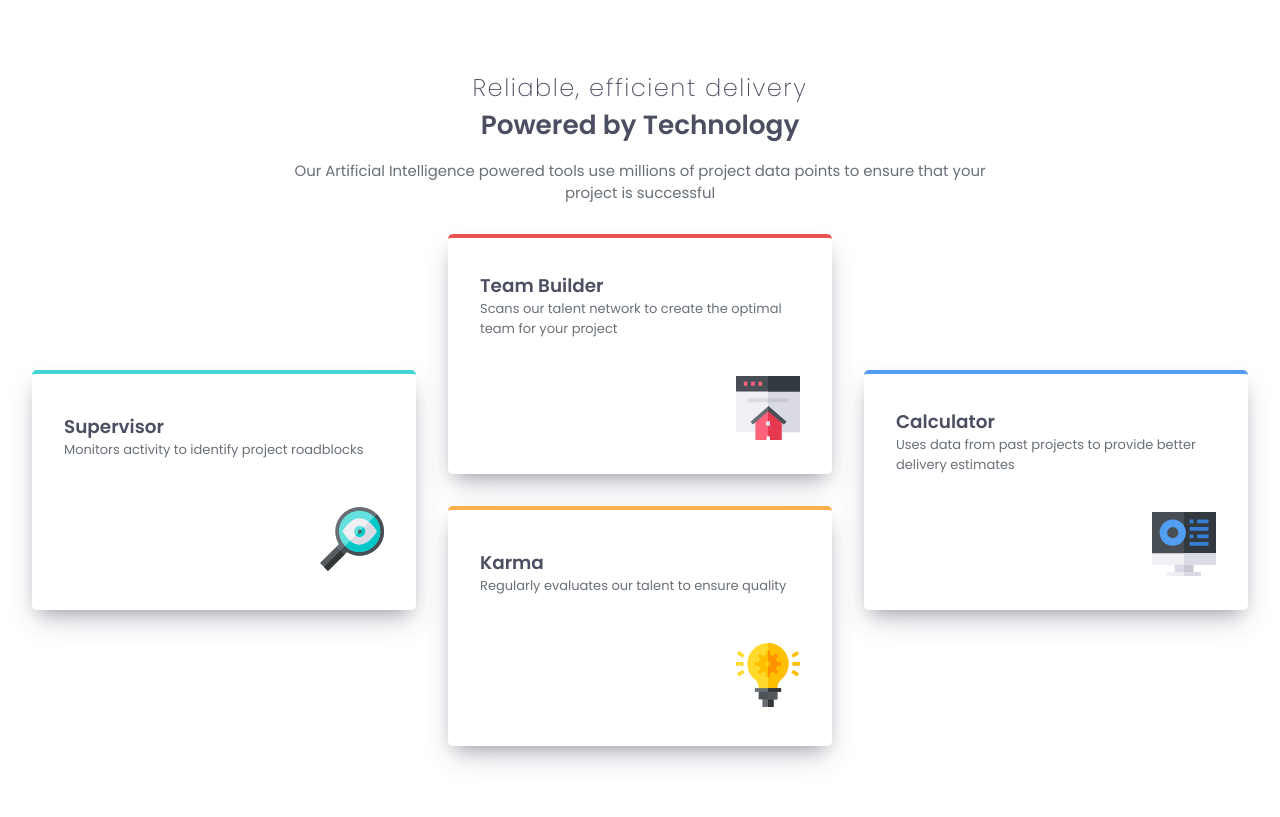
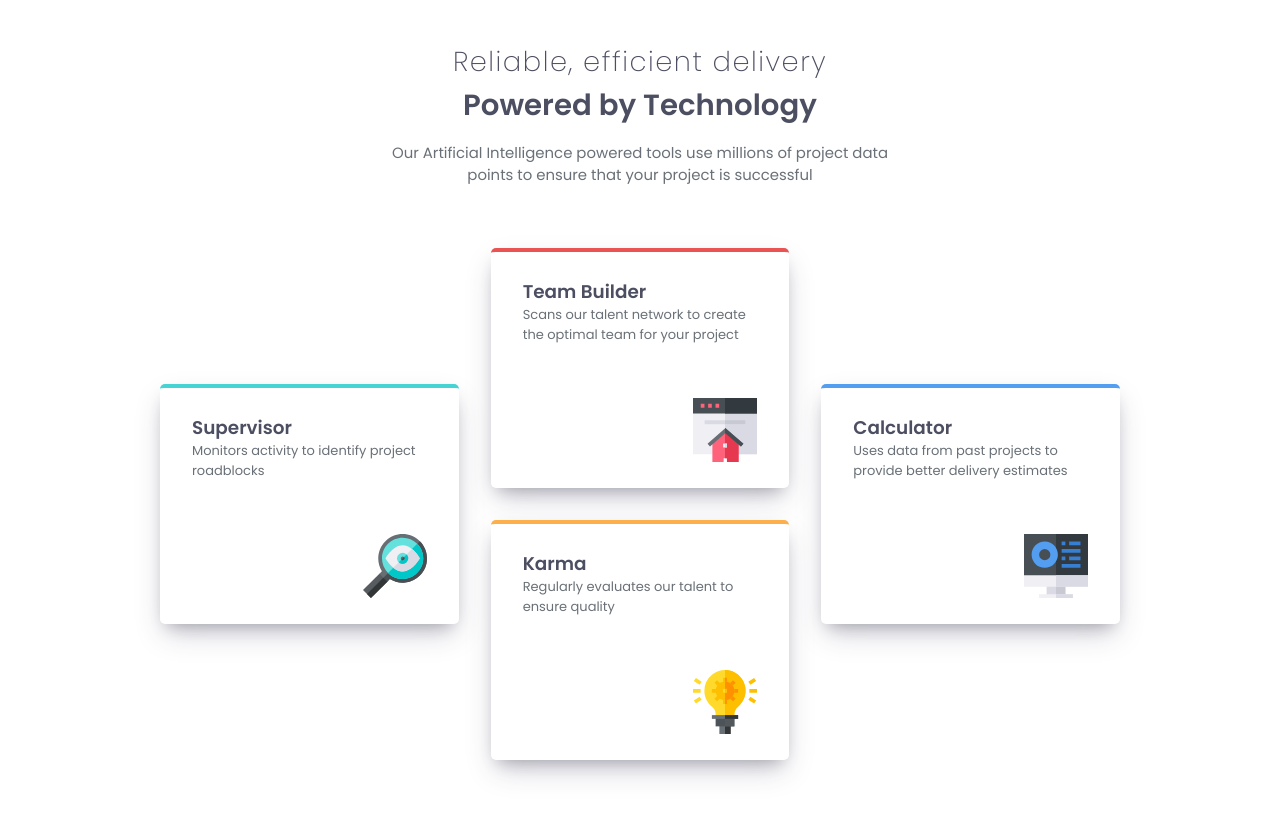
Before and after one commit to givanim/6.FourCard, a plain HTML site: page index.html in a window 1280 px wide. Drawn offline with Linux system fonts and the light colour scheme.

Commit message:
quasi completo, aggiustare mobile version a 375px

```diff
--- a/scss/_containers.scss
+++ b/scss/_containers.scss
@@ -1,4 +1,5 @@
 @use './_variables' as vars;
+
 
 @mixin flex-center($direction: row, $gap: 0) {
   display: flex;
@@ -7,7 +8,6 @@
   align-items: center;
   gap: $gap;
 }
-
 @mixin flex-space-around($direction: row, $gap: 0) {
   display: flex;
   flex-direction: $direction;
@@ -15,12 +15,10 @@
   align-items: center;
   gap: $gap;
 }
-
 //top border color MIXIN
 @mixin card-top-border-color($color: black) {
   border-top: 4px solid $color;
 }
-
 @mixin card-hover($color: black) {
   transition: transform 0.3s linear, box-shadow 0.3s linear; // Linear transition for both scale and shadow
 
@@ -31,17 +29,21 @@
     transform: scale(1.01);
   }
 }
+@mixin dynamic-width-height($width: 100%, $height: 240px) {
+  width: $width;
+  height: $height;
+}
+
 
 
 
 html {
   font-family: vars.$FontFamily;
-  min-height: 100vh;
+  min-width: vars.$MobileWidth;
   background-color: vars.$White;
   @include flex-center(column, 1rem);
 
   body {
-    min-width: vars.$MobileWidth;
     @include flex-center(column, 1rem);
   }
 }
@@ -58,7 +60,7 @@ header {
   user-select: none; // Prevent text selection
 
   @media (min-width: 600px) {
-    width: 60%;
+    width: 80%;
     text-align: center;
     margin: 0 auto;
   }
@@ -70,8 +72,10 @@ header {
   @include flex-space-around(column, 1rem);
   padding: 0 2rem;
   width: 100%;
-
+  margin: 0 auto;
   @media (min-width: 960px) {
+    width: clamp(960px, 80vw, 1400px);
+    margin: 2rem auto;
     display: grid;
     grid-template-columns: repeat(3, 1fr);
     grid-template-rows: repeat(2, auto);
@@ -92,6 +96,11 @@ header {
   box-shadow: rgba(50, 50, 93, 0.25) 0px 13px 27px -5px, rgba(0, 0, 0, 0.3) 0px 8px 16px -8px;
   user-select: none; // Prevent text selection
 
+  @media (min-width: 960px) {
+    padding: 0px 2rem;
+    width: clamp(75%, 90vw, 100%);
+  }
+
   .card-icon {
     flex-shrink: 0; // Prevent the icon from shrinking
     display: flex;
--- a/scss/styles.scss
+++ b/scss/styles.scss
@@ -23,28 +23,30 @@ main {
   margin: 25px 0;
 
   h1 {
-    font-size: 1.2rem;
     color: vars.$Grey500;
     font-weight: 200;
     letter-spacing: 1.5px; //da cambiare con clamp se necessario;
     font-size: 1.2rem;
-    font-size: clamp(1.2rem, 1.0723591549295775rem + 0.5446009389671362vw, 1.5625rem);
+    font-size: clamp(1.2rem, 0.9887323943661971rem + 0.9014084507042254vw, 1.8rem);
   }
 
   h2 {
     font-size: 1.4rem;
-    font-size: clamp(1.4rem, 1.2987676056338027rem + 0.4319248826291081vw, 1.6875rem);
+    font-size: clamp(1.4rem, 1.223943661971831rem + 0.7511737089201878vw, 1.9rem);
     color: vars.$Grey500;
     font-weight: 600;
   }
 
   .main-descr {
+    width: clamp(20rem, 22.066rem + 11.737vi, 33.333rem);
     font-size: 0.9rem;
     font-size: clamp(0.9rem, 0.8867957746478874rem + 0.05633802816901406vw, 0.9375rem);
     color: vars.$Grey400;
     font-weight: 400;
     margin-top: 15px;
     margin-bottom: 30px;
+
+
   }
 
   .card-title {
@@ -75,6 +77,7 @@ main {
     @include mix.card-hover(vars.$Red);
 
     @media (min-width: 960px) {
+
       grid-column: 2;
       grid-row: 1;
     }
@@ -85,6 +88,7 @@ main {
     @include mix.card-hover(vars.$Orange);
 
     @media (min-width: 960px) {
+
       grid-column: 2;
       grid-row: 2;
     }
```
Also changed, not shown: css/styles.css, 1 other file.
